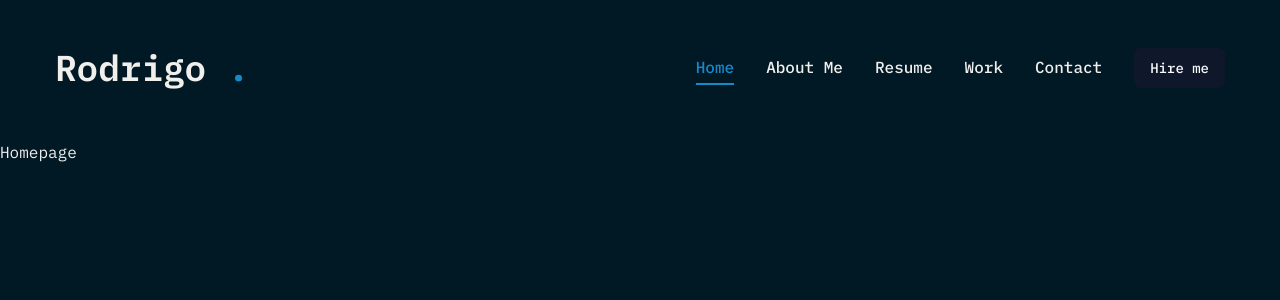
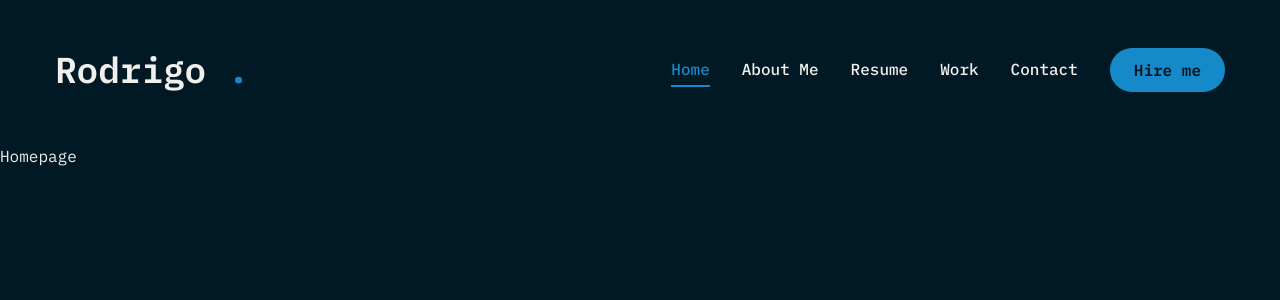
Before and after one commit to RodrigoRafaelSantos7/portfolio-website, a Next.js app: page / in a window 1280 px wide. Shown: the top 300 px of the page. Built offline with nearby package versions, Linux system fonts and the light colour scheme.

Commit message:
Hire me button done

```diff
--- a/components/ui/button.tsx
+++ b/components/ui/button.tsx
@@ -1,29 +1,23 @@
-import * as React from "react"
-import { Slot } from "@radix-ui/react-slot"
-import { cva, type VariantProps } from "class-variance-authority"
+import * as React from "react";
+import { Slot } from "@radix-ui/react-slot";
+import { cva, type VariantProps } from "class-variance-authority";
 
-import { cn } from "@/lib/utils"
+import { cn } from "@/lib/utils";
 
 const buttonVariants = cva(
-  "inline-flex items-center justify-center whitespace-nowrap rounded-md text-sm font-medium ring-offset-white transition-colors focus-visible:outline-none focus-visible:ring-2 focus-visible:ring-slate-950 focus-visible:ring-offset-2 disabled:pointer-events-none disabled:opacity-50 dark:ring-offset-slate-950 dark:focus-visible:ring-slate-300",
+  "inline-flex items-center justify-center rounded-full text-base font-semibold ring-offset-white transition-colors",
   {
     variants: {
       variant: {
-        default: "bg-slate-900 text-slate-50 hover:bg-slate-900/90 dark:bg-slate-50 dark:text-slate-900 dark:hover:bg-slate-50/90",
-        destructive:
-          "bg-red-500 text-slate-50 hover:bg-red-500/90 dark:bg-red-900 dark:text-slate-50 dark:hover:bg-red-900/90",
+        default: "bg-accent text-primary hover:bg-accent-hover",
+        primary: "bg-primary text-white",
         outline:
-          "border border-slate-200 bg-white hover:bg-slate-100 hover:text-slate-900 dark:border-slate-800 dark:bg-slate-950 dark:hover:bg-slate-800 dark:hover:text-slate-50",
-        secondary:
-          "bg-slate-100 text-slate-900 hover:bg-slate-100/80 dark:bg-slate-800 dark:text-slate-50 dark:hover:bg-slate-800/80",
-        ghost: "hover:bg-slate-100 hover:text-slate-900 dark:hover:bg-slate-800 dark:hover:text-slate-50",
-        link: "text-slate-900 underline-offset-4 hover:underline dark:text-slate-50",
+          "border border-accent bg-transparent text-accent hover:bg-accent hover:text-primary",
       },
       size: {
-        default: "h-10 px-4 py-2",
-        sm: "h-9 rounded-md px-3",
-        lg: "h-11 rounded-md px-8",
-        icon: "h-10 w-10",
+        default: "h-[44PX] px-6",
+        md: "h-[48PX] px-6",
+        lg: "h-[56px] px-8 text-sm uppercase tracking-[2px]",
       },
     },
     defaultVariants: {
@@ -31,26 +25,26 @@
       size: "default",
     },
   }
-)
+);
 
 export interface ButtonProps
   extends React.ButtonHTMLAttributes<HTMLButtonElement>,
     VariantProps<typeof buttonVariants> {
-  asChild?: boolean
+  asChild?: boolean;
 }
 
 const Button = React.forwardRef<HTMLButtonElement, ButtonProps>(
   ({ className, variant, size, asChild = false, ...props }, ref) => {
-    const Comp = asChild ? Slot : "button"
+    const Comp = asChild ? Slot : "button";
     return (
       <Comp
         className={cn(buttonVariants({ variant, size, className }))}
         ref={ref}
         {...props}
       />
-    )
+    );
   }
-)
-Button.displayName = "Button"
+);
+Button.displayName = "Button";
 
-export { Button, buttonVariants }
+export { Button, buttonVariants };
```
